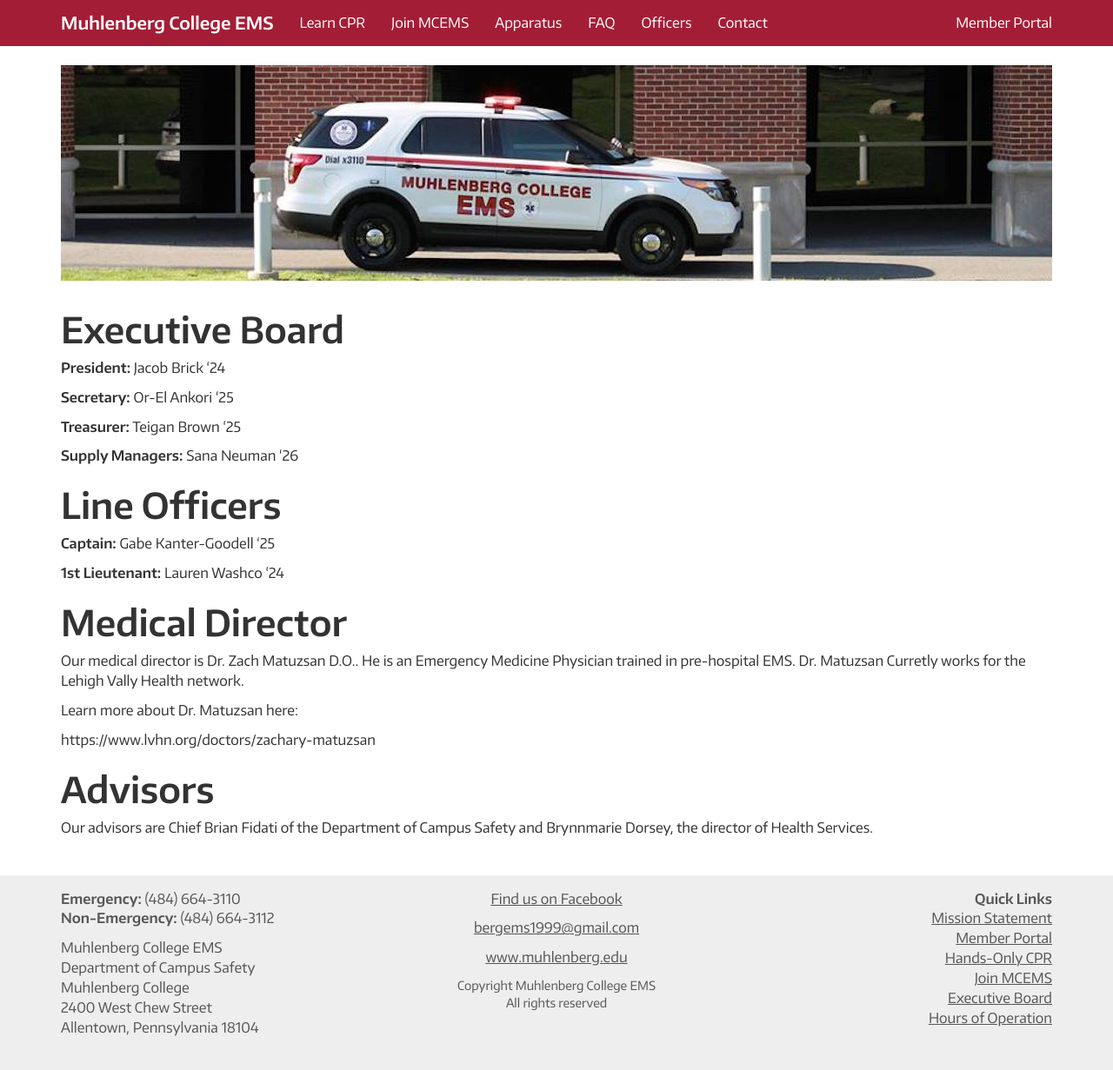
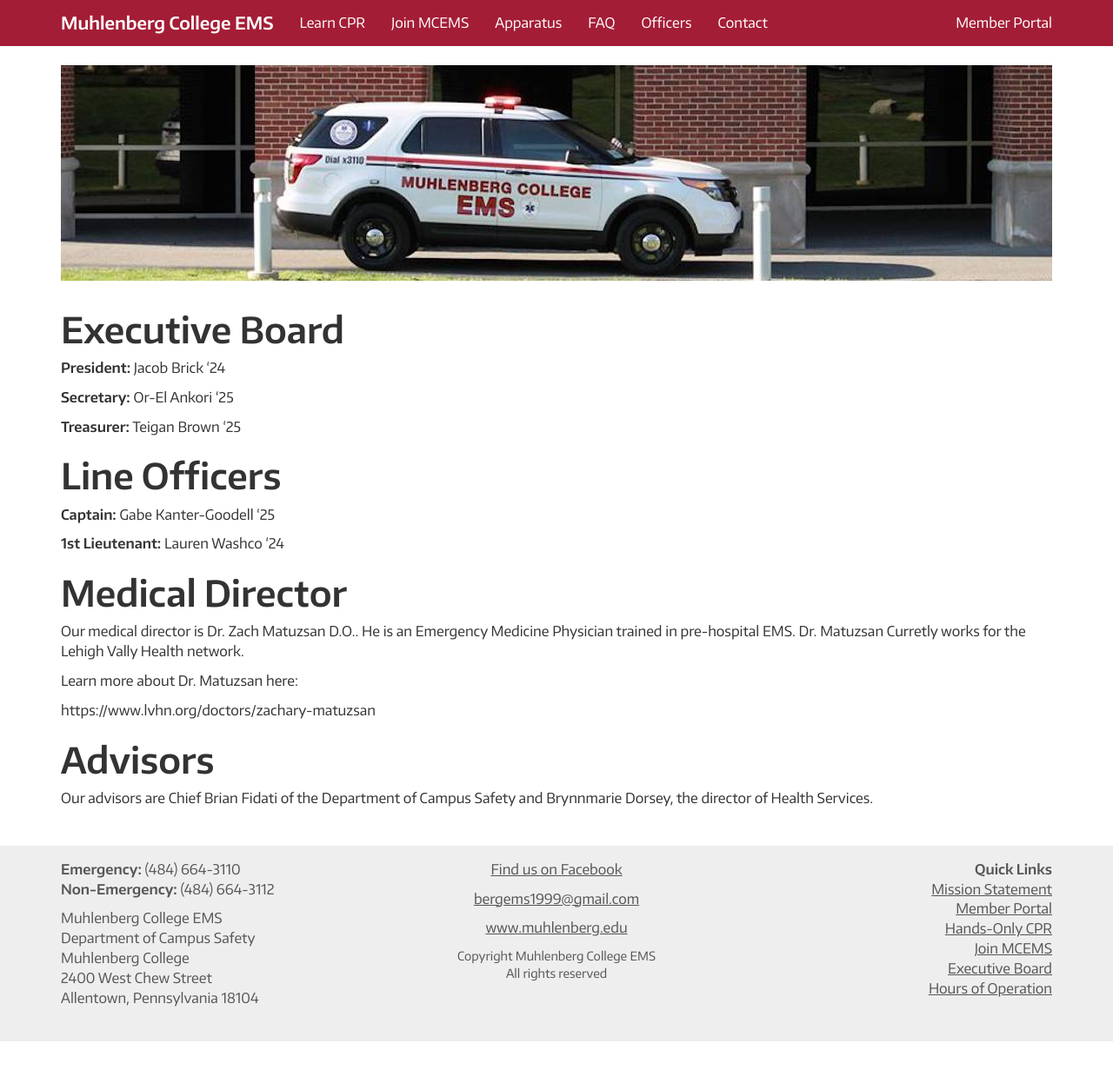
Before and after one commit to MCEMS/www, a Jekyll site: the page built from officers/index.markdown, in a window 1280 px wide. Shown: the whole page at 87% size. Built offline with Jekyll 4.4.1, drawn with Linux system fonts in a browser that asks for light colours; nearby versions of some CDN libraries; after the commit the page ends 1198 px from its top, so only the background shows below that.

Commit message:
Update index.markdown

```diff
--- a/officers/index.markdown
+++ b/officers/index.markdown
@@ -14,7 +14,6 @@
 
 **Treasurer:** Teigan Brown '25
 
-**Supply Managers:** Sana Neuman '26
 
 
 Line Officers
```
